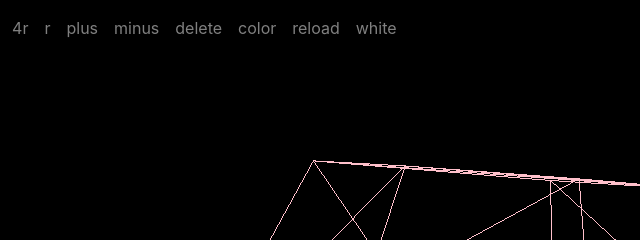
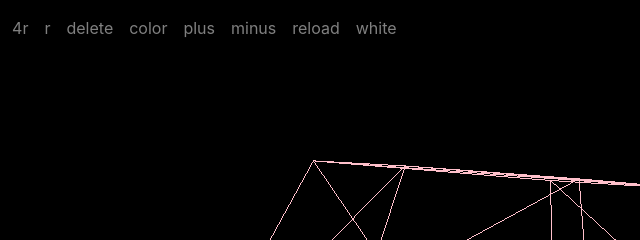
Before and after one commit to steph-bot/Geometry-Landing-Page, a plain HTML site: page index.html in a window 1280 px wide. Shown: the top 240 px of the page, 146-786 px from the left. Drawn offline with nearby package versions, Linux system fonts and the light colour scheme.

Commit message:
Update index.html
update header to improve mobile experience

```diff
--- a/index.html
+++ b/index.html
@@ -8,6 +8,8 @@
 
 		<!-- start stylesheet from Bootstrap website -->
 		<link rel="stylesheet" href="https://stackpath.bootstrapcdn.com/bootstrap/4.2.1/css/bootstrap.min.css" integrity="sha384-GJzZqFGwb1QTTN6wy59ffF1BuGJpLSa9DkKMp0DgiMDm4iYMj70gZWKYbI706tWS" crossorigin="anonymous">
+		<!-- for Bootstrap responsive features -->
+		<meta name="viewport" content="width=device-width, initial-scale=1.0">
 		<!-- end stylesheet from Bootstrap website -->
 
 		 <!-- my style sheet -->
@@ -31,9 +33,11 @@
 	      <!-- <li class="nav-item active">
 	        <a class="nav-link" href="#">Home <span class="sr-only">(current)</span></a>
 	      </li> -->
+
 	      <li class="nav-item">
 	        <a class="nav-link" href="#" id="enterSixTwo">6r</a>
 	      </li>
+
 	      <li class="nav-item">
 	        <a class="nav-link" href="#" id="enterFourOne">4r</a>
 	      </li>
@@ -43,25 +47,29 @@
 	      </li>
 
 	      <li class="nav-item">
-	        <a class="nav-link" href="#" id="enterZoomIn">plus</a>
-	      </li>
-	      <li class="nav-item">
-	        <a class="nav-link" href="#" id="enterZoomOut">minus</a>
-	      </li>
-	      <li class="nav-item">
 	        <a class="nav-link" href="#" id="delMesh">delete</a>
 	      </li>
 
 	      <li class="nav-item">
 	        <a class="nav-link" href="#" id="colorSel">color</a>
 	      </li>
+
+	      <li class="nav-item">
+	        <a class="nav-link" href="#" id="enterZoomIn">plus</a>
+	      </li>
+
+	      <li class="nav-item">
+	        <a class="nav-link" href="#" id="enterZoomOut">minus</a>
+	      </li>
+
 	      <li class="nav-item">
 	        <a class="nav-link" href="#" id="reload">reload</a>
 	      </li>
-	      </li>
+
 	      <li class="nav-item">
 	        <a class="nav-link" href="indexLinkPage.html">white</a>
 	      </li>
+
 	    </ul>
 	  </div>
 	</nav>
```
